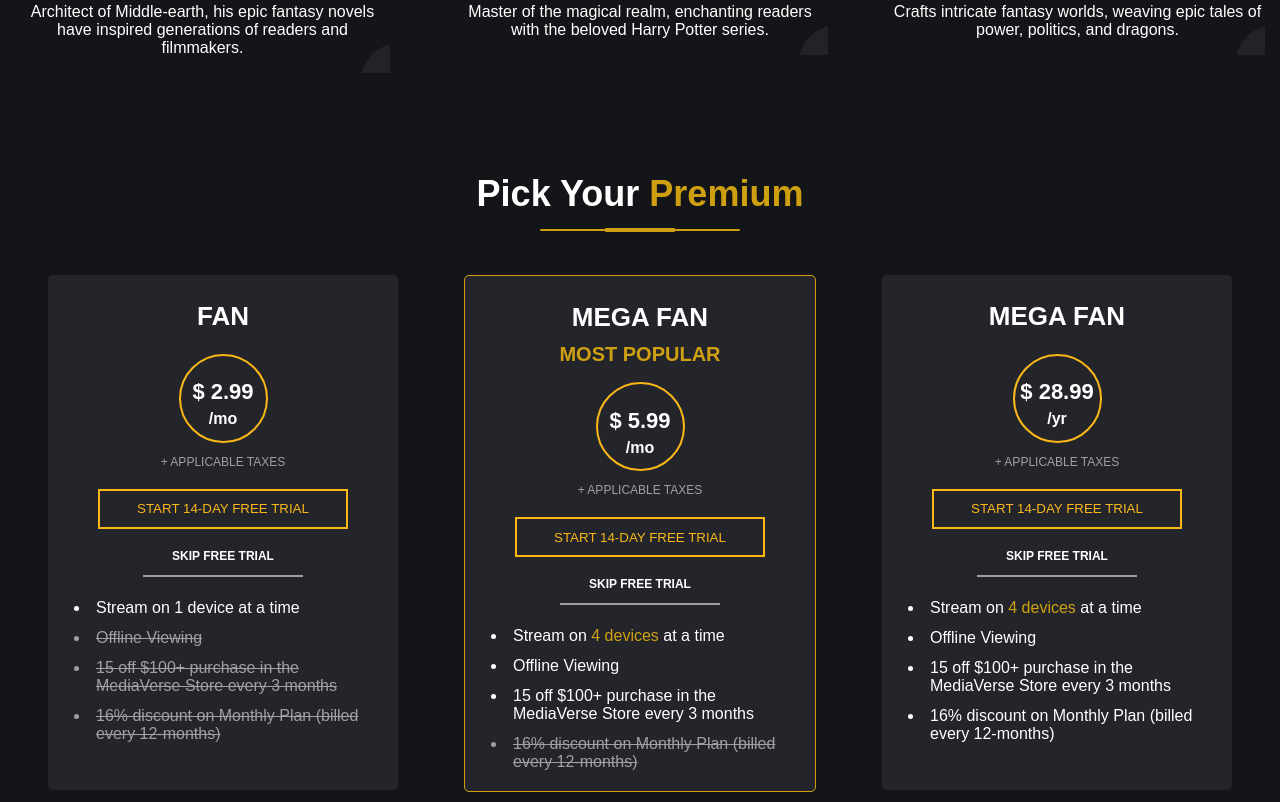
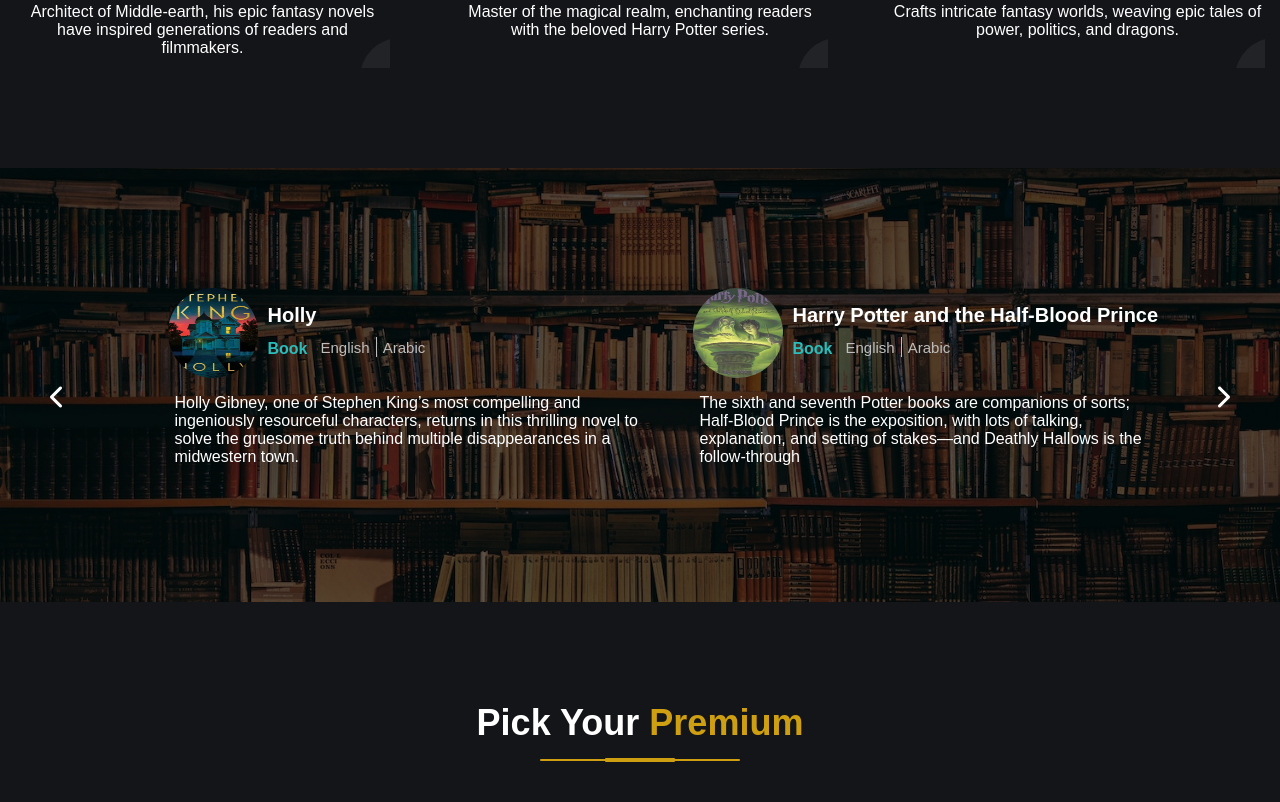
Before and after one commit to MaherAhmed0/MediaVerse, a plain HTML site: page index.html in a window 1280 px wide. Shown: the part 5348-6150 px from the top of the page. Drawn offline with Linux system fonts and the light colour scheme.

Commit message:
Books Recommendations sec & General Modifications

```diff
--- a/css/master.css
+++ b/css/master.css
@@ -202,7 +202,7 @@ body {
 .landing {
     background-image: url(../images/wepik-export-20230920213716B5WT.jpg);
     background-size: cover;
-    height: 100%;
+    height: 100vh;
     text-align: center;
 }
 
@@ -893,6 +893,7 @@ body {
     margin-top: 30px;
     padding-top: 10px;
     width: 30%;
+    height: 525px;
     position: relative;
     overflow: hidden;
 }
@@ -985,6 +986,112 @@ body {
     border-radius: 0;
 }
 
+/* Book Recommendations sec */
+/* ------------------------------------------------------------------------------- */
+.books-recommendations {
+    margin-top: 100px;
+    margin-bottom: 100px;
+    background-image: url(../images/books.jpg);
+    background-size: cover;
+    background-attachment: fixed;
+    width: 100%;
+    position: relative;
+}
+
+.books-recommendations-overlay {
+    background-color: rgba(0, 0, 0, 0.65);
+}
+
+.books-recommendations .left {
+    position: absolute;
+    top: 50%;
+    left: 50;
+    font-size: 24px;
+    font-weight: 800;
+    color: white;
+}
+
+.books-recommendations .right {
+    position: absolute;
+    top: 50%;
+    right: 50;
+    font-size: 24px;
+    font-weight: 800;
+    color: white;
+
+}
+
+.books-content {
+    overflow: auto;
+    padding: 120px 100px;
+}
+
+.books-recommendations .book {
+    float: left;
+    width: 45%;
+}
+
+.point {
+    margin: 0 5%;
+}
+
+.upper-content {
+    overflow: auto;
+}
+
+.book .book-img {
+    float: left;
+    width: 90px;
+    height: 90px;
+    border-radius: 50%;
+    margin-right: 10px;
+}
+
+.book .book-name {
+    font-size: 20px;
+    color: white;
+}
+
+.book .book-lang {
+    overflow: auto;
+    margin-top: -20px;
+}
+
+.book-lang .content-type {
+    float: left;
+    color: #2ABDBB;
+    font-size: 16px;
+    font-weight: 600;
+    margin-right: 7px;
+    margin-left: 0;
+}
+
+.book-lang .content-type:hover {
+    text-decoration: underline;
+}
+
+.book-lang .lang-type {
+    float: left;
+    color: #bdbdbd;
+    font-size: 15px;
+    font-weight: 400;
+    margin-right: 6px;
+    margin-left: 6px;
+}
+
+.book-lang div {
+    float: left;
+    height: 20px;
+    width: 1px;
+    background-color: #bdbdbd;
+    margin-top: 13px;
+}
+
+.book p {
+    color: white;
+    margin-left: 7px;
+}
+
 /* Prices sec */
 /* ------------------------------------------------------------------------------- */
 .cards {
@@ -992,13 +1099,12 @@ body {
 }
 
 .plan-card {
-    width: 300px;
-    height: 480px;
     background-color: #23252B;
     float: left;
     border-radius: 5px;
-    margin: 30px 33px 0px 33px;
-    padding: 5px 25px 30px 25px;
+    margin-top: 30px;
+    padding: 5px 25px 0px 25px;
+    width: 24%;
 }
 
 .plan-name {
@@ -1009,6 +1115,8 @@ body {
 
 .most-popular {
     border: 1px solid #D0A012;
+    margin-left: 7.80%;
+    margin-right: 7.50%;
 }
 
 .popular {
@@ -1107,7 +1215,7 @@ body {
 /* ------------------------------------------------------------------------------- */
 .footer {
     padding: 40px 0;
-    margin-top: 200px;
+    margin-top: 100px;
     text-align: center;
     background-color: black;
 }
@@ -1157,9 +1265,17 @@ body {
     font-size: 28px;
     font-weight: 600;
     border-radius: 50%;
-    margin: 15px;
+    margin: 15px 10px;
     color: #000000;
     background-color: #f47521;
+}
+
+.icons-list li div {
+    width: 2px;
+    height: 35px;
+    background-color: #f47521;
+    color: #f47521;
+    margin-bottom: -10px;
 }
 
 .footer .copyright {
--- a/index.html
+++ b/index.html
@@ -435,6 +435,48 @@
             </div>
         </div>
     </div>
+    <!-- Books Recommendations sec -->
+    <!-- ------------------------------------------------------------------------------- -->
+    <div class="books-recommendations">
+        <div class="books-recommendations-overlay">
+            <i class="fa-solid fa-chevron-left left"></i>
+            <i class="fa-solid fa-chevron-right right"></i>
+            <div class="container">
+                <div class="books-content">
+                    <div class="book point">
+                        <div class="upper-content">
+                            <img src="/images/lf.jpg" alt="" class="book-img">
+                            <h2 class="book-name">Holly</h2>
+                            <div class="book-lang">
+                                <p class="content-type">Book</p>
+                                <p class="lang-type">English</p>
+                                <div></div>
+                                <p class="lang-type">Arabic</p>
+                            </div>
+                        </div>
+                        <p>Holly Gibney, one of Stephen King’s most compelling and ingeniously resourceful characters,
+                            returns in this thrilling novel to solve the gruesome truth behind multiple disappearances
+                            in a midwestern town.</p>
+                    </div>
+                    <div class="book">
+                        <div class="upper-content">
+                            <img src="/images/hp-the-half-blood-prince-1683157309141.jpg" alt="" class="book-img">
+                            <h2 class="book-name">Harry Potter and the Half-Blood Prince</h2>
+                            <div class="book-lang">
+                                <p class="content-type">Book</p>
+                                <p class="lang-type">English</p>
+                                <div></div>
+                                <p class="lang-type">Arabic</p>
+                            </div>
+                        </div>
+                        <p>The sixth and seventh Potter books are companions of sorts; Half-Blood Prince is the
+                            exposition, with lots of talking, explanation, and setting of stakes—and Deathly Hallows is
+                            the follow-through</p>
+                    </div>
+                </div>
+            </div>
+        </div>
+    </div>
     <!-- Prices sec -->
     <!-- ------------------------------------------------------------------------------- -->
     <div class="prices">
@@ -456,8 +498,9 @@
                     <p class="taxes">+ APPLICABLE TAXES</p>
                     <button class="subscribe">START 14-DAY FREE TRIAL</button>
                     <p class="no-trial">SKIP FREE TRIAL</p>
-                    <!-- <p class="description">Stream the entire MediaVerse library ad-free, watch new episodes shortly after it's
-                    release, and read digital books and manga.</p> -->
+                    <p class="description">Stream the entire MediaVerse library ad-free, watch new episodes shortly
+                        after it's
+                        release, and read digital books and manga.</p>
                     <div class="line"></div>
                     <ul class="adds">
                         <li class="plus">Stream on 1 device at a time</li>
@@ -476,8 +519,9 @@
                     <p class="taxes">+ APPLICABLE TAXES</p>
                     <button class="subscribe">START 14-DAY FREE TRIAL</button>
                     <p class="no-trial">SKIP FREE TRIAL</p>
-                    <!-- <p class="description">Stream the entire MediaVerse library ad-free, watch new episodes shortly after it's
-                    release, and read digital books and manga.</p> -->
+                    <p class="description">Stream the entire MediaVerse library ad-free, watch new episodes shortly
+                        after it's
+                        release, and read digital books and manga.</p>
                     <div class="line"></div>
                     <ul class="adds">
                         <li class="plus">Stream on <span class="devices-num">4 devices</span> at a time</li>
@@ -495,8 +539,9 @@
                     <p class="taxes">+ APPLICABLE TAXES</p>
                     <button class="subscribe">START 14-DAY FREE TRIAL</button>
                     <p class="no-trial">SKIP FREE TRIAL</p>
-                    <!-- <p class="description">Stream the entire MediaVerse library ad-free, watch new episodes shortly after it's
-                    release, and read digital books and manga.</p> -->
+                    <p class="description">Stream the entire MediaVerse library ad-free, watch new episodes shortly
+                        after it's
+                        release, and read digital books and manga.</p>
                     <div class="line"></div>
                     <ul class="adds">
                         <li class="plus">Stream on <span class="devices-num">4 devices</span> at a time</li>
@@ -518,9 +563,21 @@
             <button>view all</button>
             <ul class="icons-list">
                 <li><a href=""><i class="fa-brands fa-facebook"></i></a></li>
+                <li>
+                    <div></div>
+                </li>
                 <li><a href=""><i class="fa-brands fa-twitter"></i></a></li>
+                <li>
+                    <div></div>
+                </li>
                 <li><a href=""><i class="fa-brands fa-instagram"></i></a></li>
+                <li>
+                    <div></div>
+                </li>
                 <li><a href=""><i class="fa-brands fa-youtube"></i></a></li>
+                <li>
+                    <div></div>
+                </li>
                 <li><a href=""><i class="fa-brands fa-snapchat"></i></a></li>
             </ul>
             <p class="copyright">&copy; 2023 <span>MediaVerse</span> All Right Reserved</p>
```
Also changed, not shown: images/hp-the-half-blood-prince-1683157309141.jpg (added), images/lf.jpg (added).
